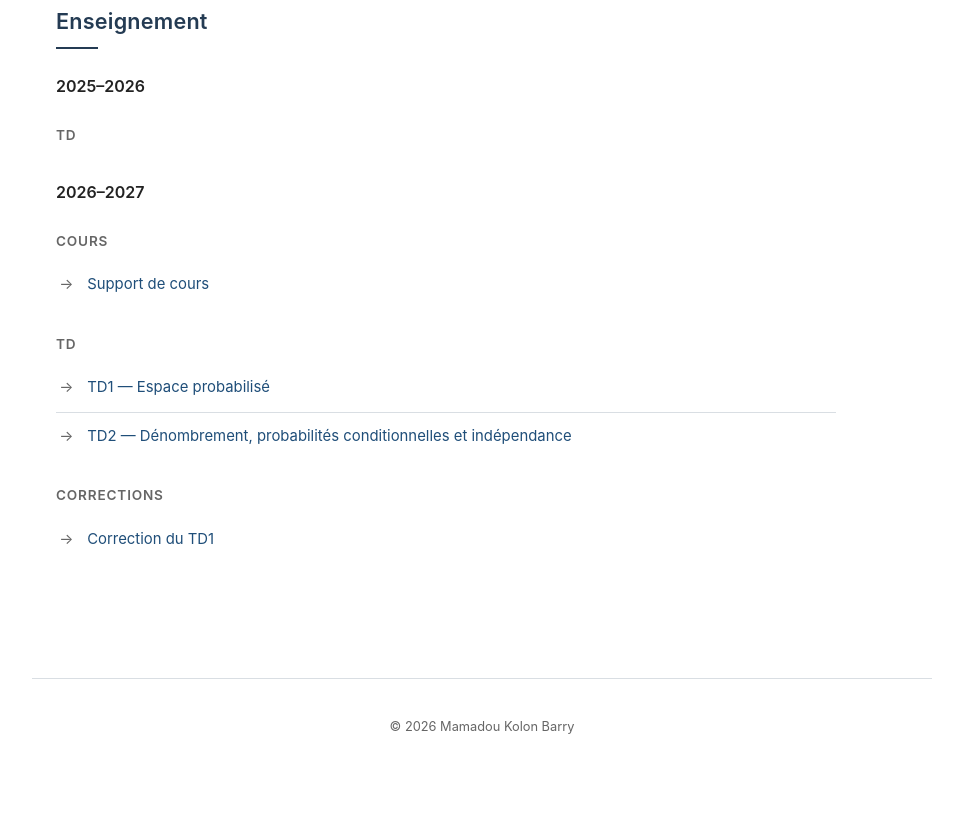
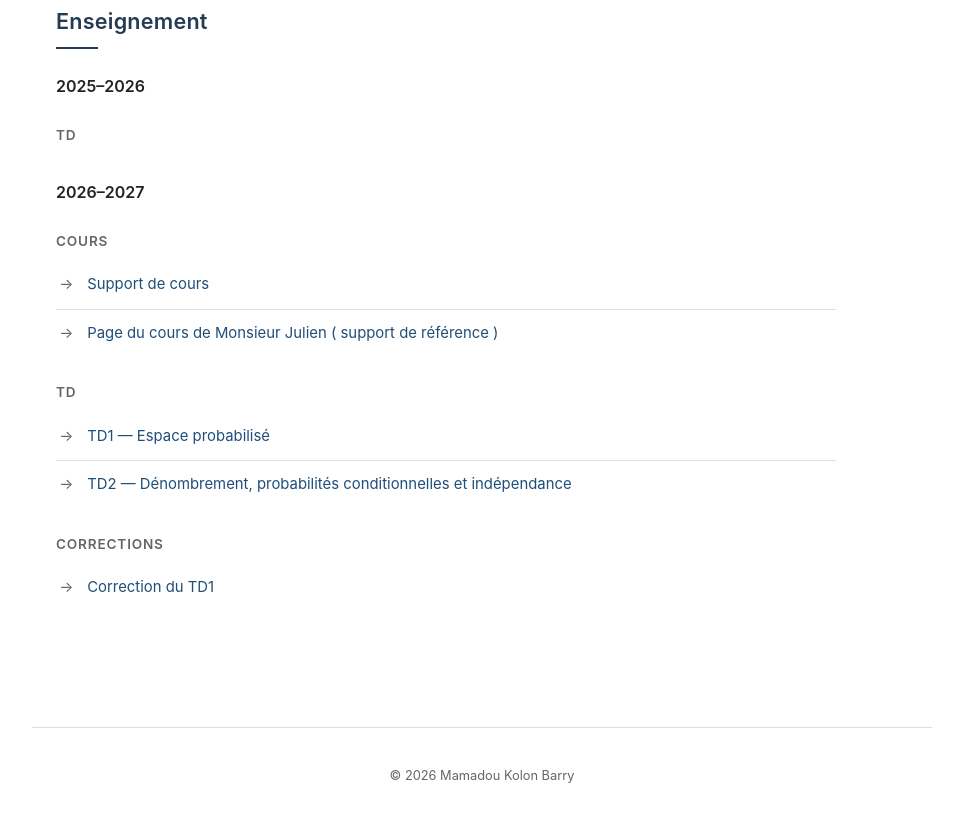
Before and after one commit to kolon-lab/kolon-lab.github.io, a plain HTML site: page index.html in a window 1280 px wide. Shown: the part 926-1749 px from the top of the page, without its empty margins (158-1121 px from the left). Before the commit the page ends 1701 px from the top, so only its background shows below. Drawn offline with Linux system fonts and the light colour scheme.

Commit message:
Add files via upload

```diff
--- a/index.html
+++ b/index.html
@@ -174,6 +174,11 @@
             Support de cours
           </a>
         </li>
+        <li>
+          <a href="https://www.lvzl.fr/teaching/2025-26/ip.html" target="_blank" rel="noopener">
+            Page du cours de Monsieur Julien ( support de référence )
+          </a>
+        </li>
 
       </ul>
 
```
